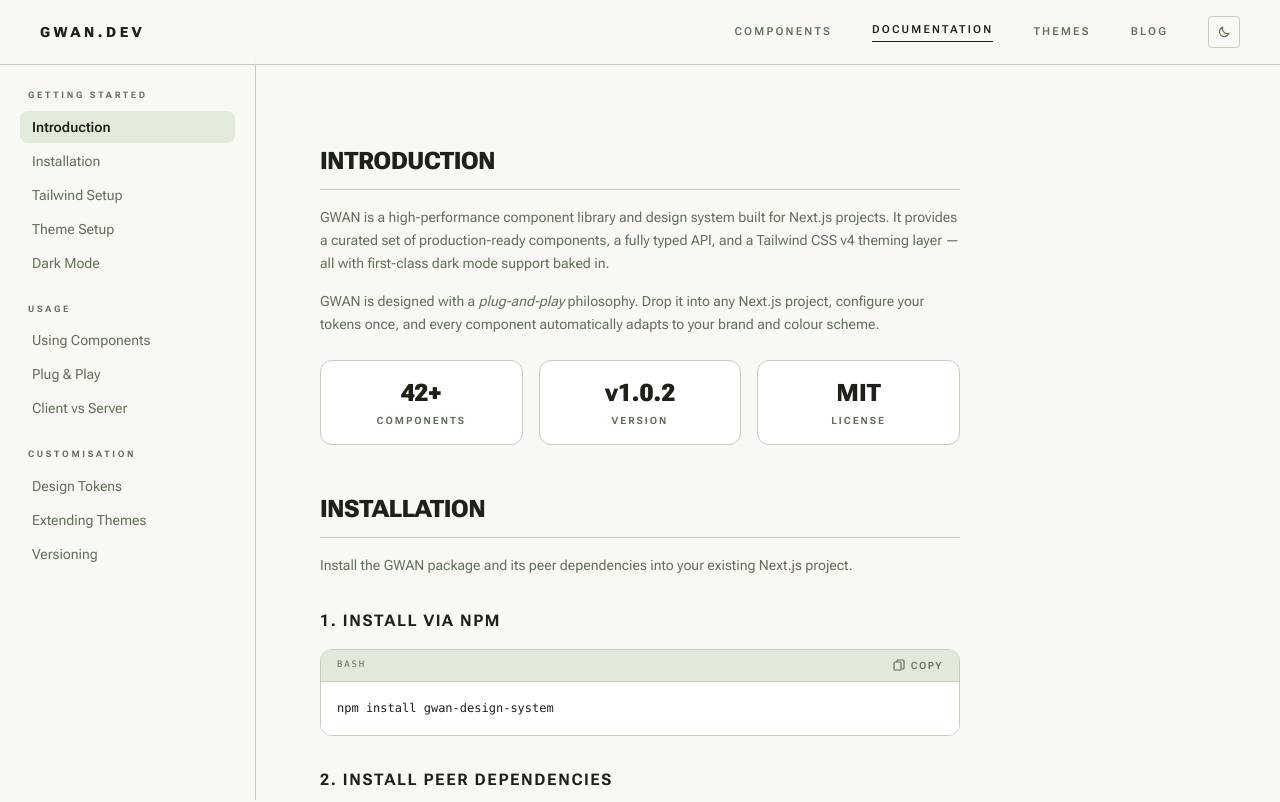
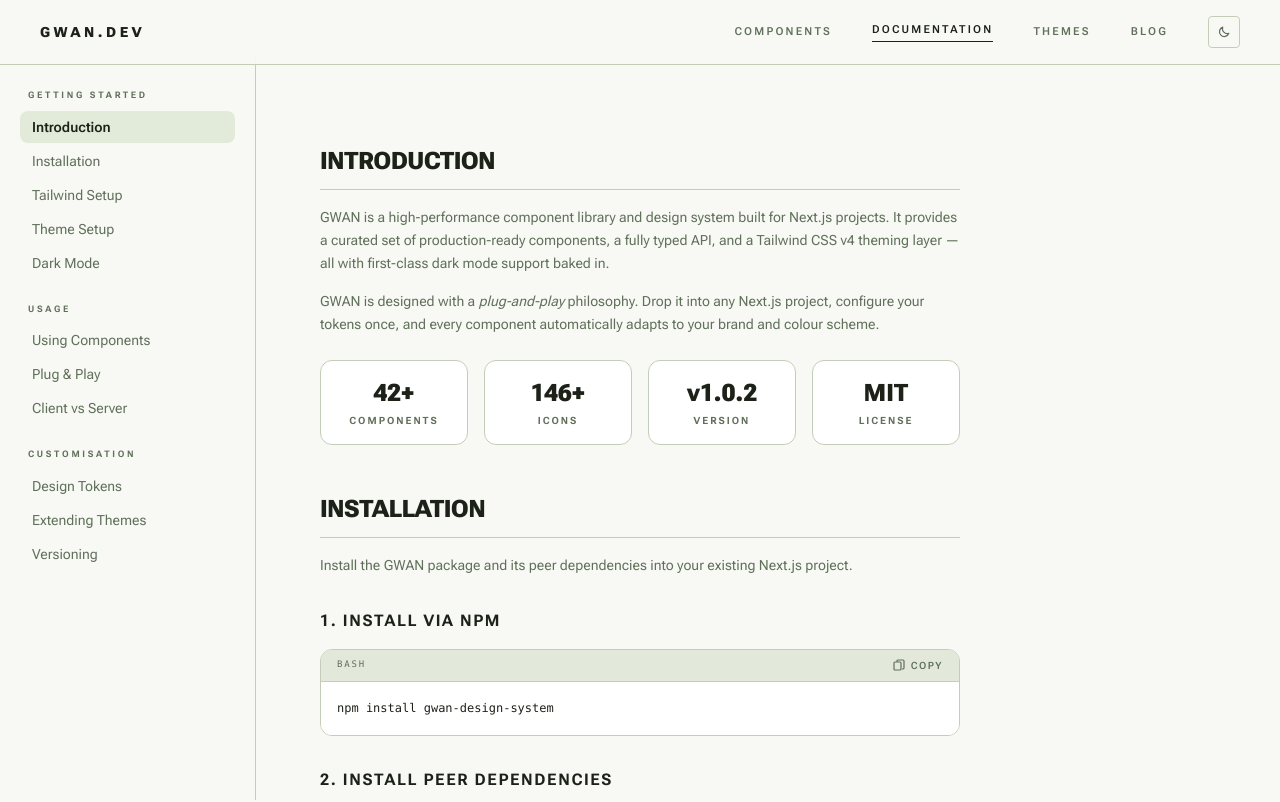
Before and after one commit to gwanfonseka/gwan-design-system, a Next.js app: page /docs in a window 1280 px wide. Shown: the top 802 px of the page. Built offline with nearby package versions, Linux system fonts and the light colour scheme.

Commit message:
chore/102: update documentation

```diff
--- a/src/templates/docs/sections/getting-started.tsx
+++ b/src/templates/docs/sections/getting-started.tsx
@@ -11,9 +11,10 @@
     <P>
       GWAN is designed with a <em>plug-and-play</em> philosophy. Drop it into any Next.js project, configure your tokens once, and every component automatically adapts to your brand and colour scheme.
     </P>
-    <div className="grid grid-cols-1 sm:grid-cols-3 gap-4 my-6">
+    <div className="grid grid-cols-1 sm:grid-cols-4 gap-4 my-6">
       {[
         { label: "Components", value: "42+" },
+        { label: "Icons", value: "146+" },
         { label: "Version", value: `v${pkg.version}` },
         { label: "License", value: "MIT" },
       ].map((s) => (
```
Also changed, not shown: 1 other file (tests, documents, lock files or other folders).
